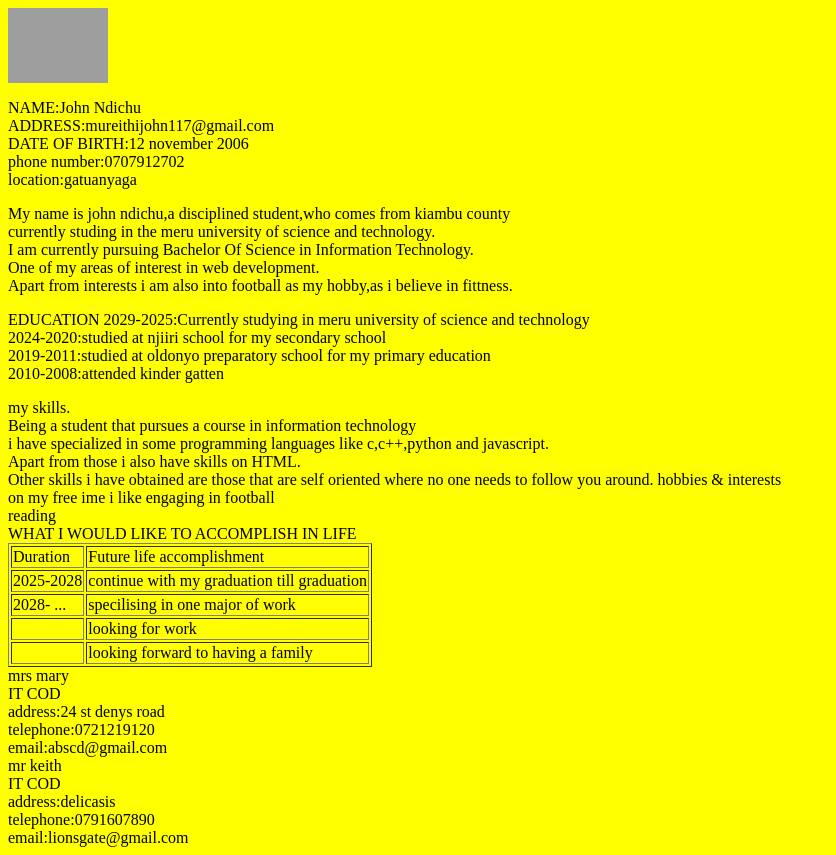
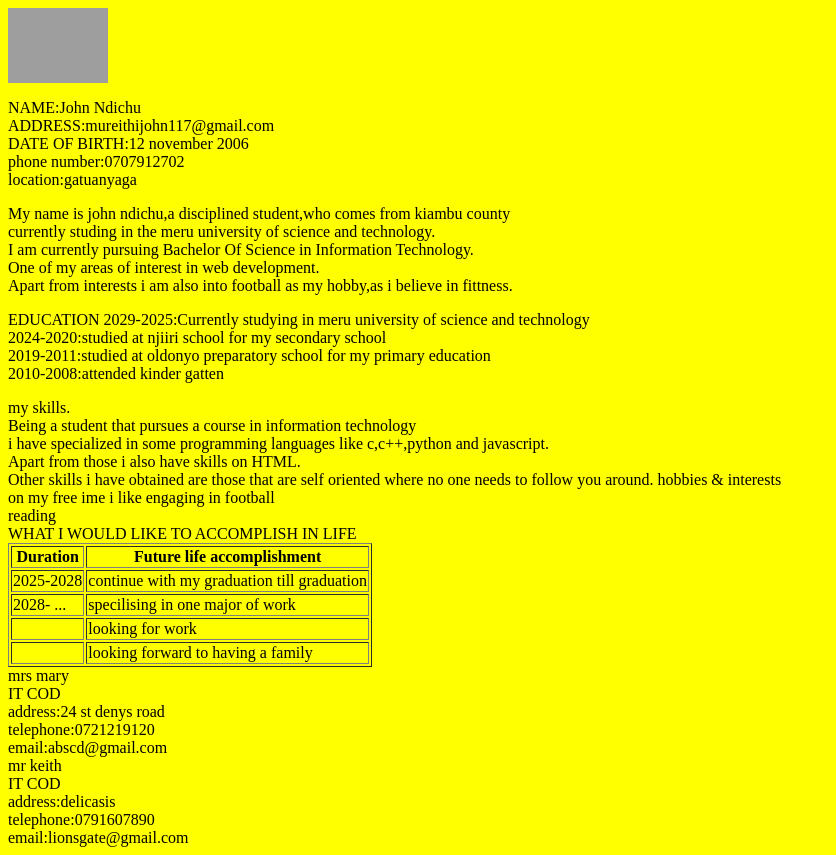
Before and after one commit to johntez38/index.html, a plain HTML site: page index.html in a window 1280 px wide. Shown: the whole page, without its empty margins (0-836 px from the left). Drawn offline with Linux system fonts and the light colour scheme; grey boxes are pictures that could not be loaded.

Commit message:
Update index.html

```diff
--- a/index.html
+++ b/index.html
@@ -30,8 +30,8 @@
          <b></b> WHAT I WOULD LIKE TO ACCOMPLISH IN LIFE</b>
   <table border="1">
 <tr>
-  <td>Duration</td>
-<td>Future life accomplishment</td>
+  <th>Duration</th>
+<th>Future life accomplishment</th>
 </tr>
 <tr>
 <td>2025-2028</td>
```
